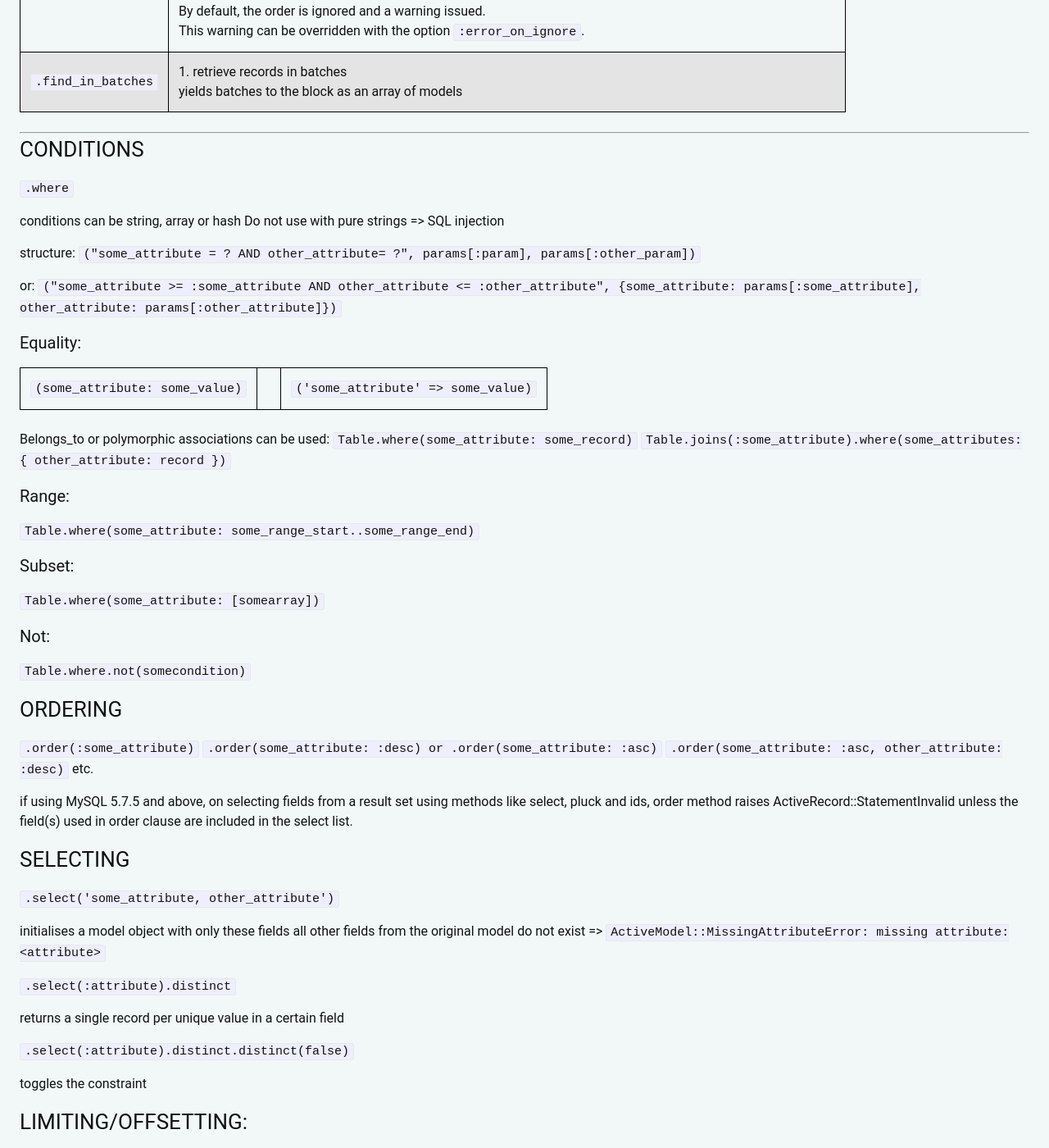
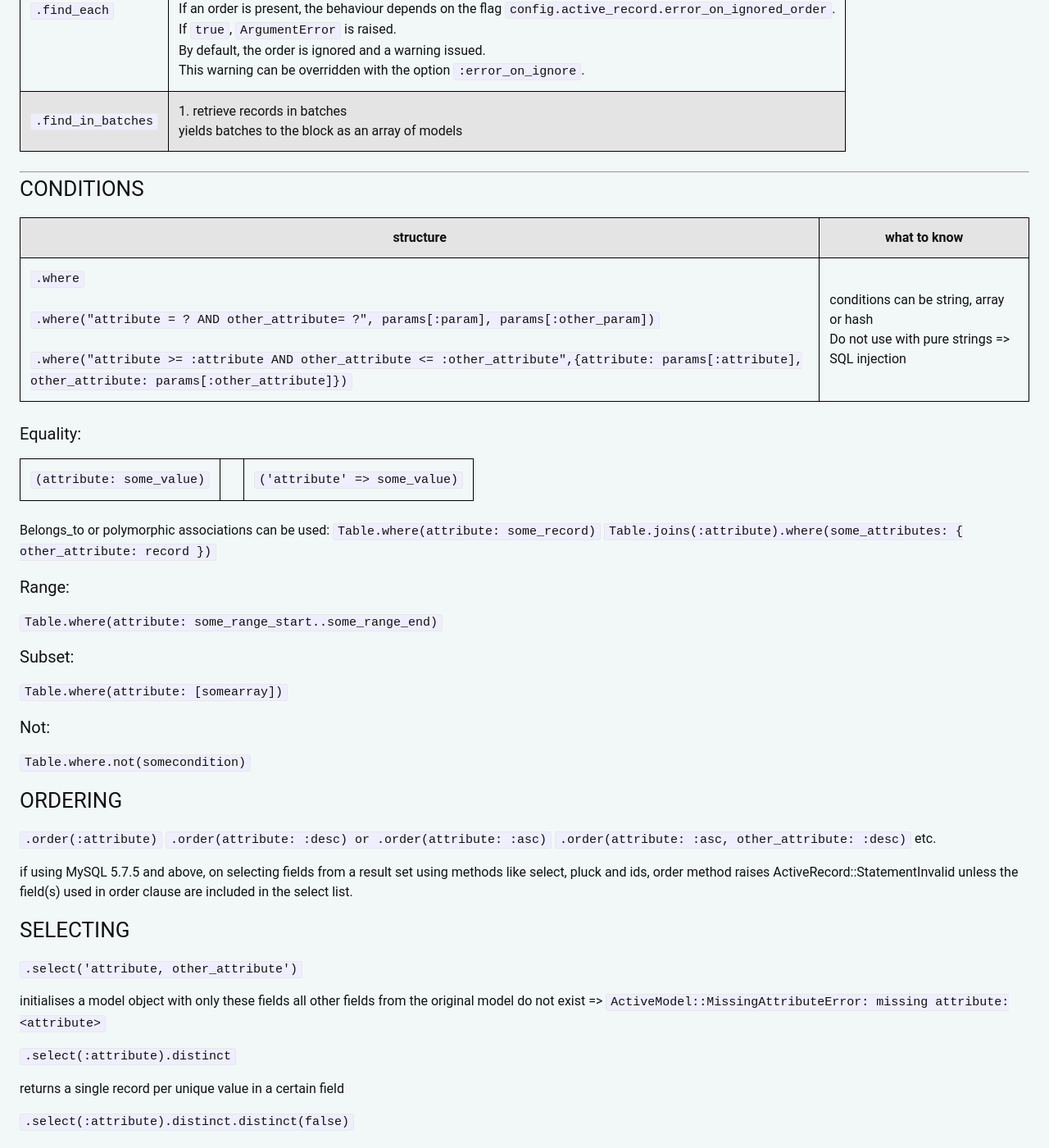
Before and after one commit to natachatomkinson/archived-personal-website, a Jekyll site: the page built from src/_posts/2017-07-26-active-record-cheat-sheet.md, in a window 1280 px wide and 1400 px high, scrolled down 1586 px. Shown: the whole window at 82% size. Built offline with Jekyll 4.4.1, drawn with Linux system fonts in a browser that asks for light colours; some web fonts are replaced; a script that is not in the unit is left out; some of the changed text lies outside the part shown.

Commit message:
Edit post

```diff
--- a/src/_posts/2017-07-26-active-record-cheat-sheet.md
+++ b/src/_posts/2017-07-26-active-record-cheat-sheet.md
@@ -34,7 +34,7 @@ List of methods:
 
 |structure|what to know|
 |---|---|
-`.find + id or [ids]` |raises an ActiveRecord::RecordNotFound error in case of no record |
+`.find(id || [ids])` |raises an ActiveRecord::RecordNotFound error in case of no record |
 
 All methods below:
 - do not raise exceptions
@@ -43,7 +43,7 @@ All methods below:
 |structure|what to know|
 |---|---|
 |`.take(optional n)`|picks one (or n) 'random' record from table, returns nil/no exception in case of no record |
-| `.first(optional n) / .last(optional n)` | returns first/last (n) record(s) <br>default -> ordered by primary key with `.order(:some_attribute)` -> ordered by specified attribute <br>with `default_scope` on model -> ordered by scope on model |
+| `.first(optional n) / .last(optional n)` | returns first/last (n) record(s) <br>default -> ordered by primary key <br>with `.order(:attribute)` -> ordered by specified attribute <br>with `default_scope` on model -> ordered by scope on model |
 `.find_by`|returns record based on attribute search.<br> Bonus: can be written `.find_by_some_attribute_name`|
 
 To perform big queries:
@@ -65,54 +65,46 @@ Options:
 
 |structure|what to know|
 |---|---|
-|`.find_each`|1. retrieve records in batches 2. yields each one to the block <br> NB:<br>If an order is present, the behaviour depends on the flag `config.active_record.error_on_ignored_order`.<br>If `true`, `ArgumentError` is raised.<br>By default, the order is ignored and a warning issued.<br>This warning can be overridden with the option `:error_on_ignore`. |
+|`.find_each`|1. retrieve records in batches<br>2. yields each one to the block <br> NB:<br>If an order is present, the behaviour depends on the flag `config.active_record.error_on_ignored_order`.<br>If `true`, `ArgumentError` is raised.<br>By default, the order is ignored and a warning issued.<br>This warning can be overridden with the option `:error_on_ignore`. |
 |`.find_in_batches`|1. retrieve records in batches<br>yields batches to the block as an array of models|
 
 ---
 
 ### CONDITIONS
 
-`.where`
-
-conditions can be string, array or hash
-Do not use with pure strings => SQL injection
-
-structure:
-`("some_attribute = ? AND other_attribute= ?", params[:param], params[:other_param])`
-
-or:
-`("some_attribute >= :some_attribute AND other_attribute <= :other_attribute",
-{some_attribute: params[:some_attribute], other_attribute: params[:other_attribute]})`
+|structure|what to know|
+|---|---|
+|`.where`<br><br>`.where("attribute = ? AND other_attribute= ?", params[:param], params[:other_param])`<br><br>`.where("attribute >= :attribute AND other_attribute <= :other_attribute",{attribute: params[:attribute], other_attribute: params[:other_attribute]})`|conditions can be string, array or hash<br>Do not use with pure strings => SQL injection|
 
 #### Equality:
 
-`(some_attribute: some_value)` || `('some_attribute' => some_value)`
+`(attribute: some_value)` || `('attribute' => some_value)`
 
 Belongs_to or polymorphic associations can be used:
-`Table.where(some_attribute: some_record)`
-`Table.joins(:some_attribute).where(some_attributes: { other_attribute: record })`
+`Table.where(attribute: some_record)`
+`Table.joins(:attribute).where(some_attributes: { other_attribute: record })`
 
 #### Range:
 
-`Table.where(some_attribute: some_range_start..some_range_end)`
+`Table.where(attribute: some_range_start..some_range_end)`
 
 #### Subset:
-`Table.where(some_attribute: [somearray])`
+`Table.where(attribute: [somearray])`
 
 #### Not:
 `Table.where.not(somecondition)`
 
 ### ORDERING
-`.order(:some_attribute)`
-`.order(some_attribute: :desc) or .order(some_attribute: :asc)`
-`.order(some_attribute: :asc, other_attribute: :desc)`
+`.order(:attribute)`
+`.order(attribute: :desc) or .order(attribute: :asc)`
+`.order(attribute: :asc, other_attribute: :desc)`
 etc.
 
 if using MySQL 5.7.5 and above, on selecting fields from a result set using methods like select, pluck and ids, order method raises ActiveRecord::StatementInvalid  unless the field(s) used in order clause are included in the select list.
 
 ### SELECTING
 
-`.select('some_attribute, other_attribute')`
+`.select('attribute, other_attribute')`
 
 initialises a model object with only these fields
 all other fields from the original model do not exist => `ActiveModel::MissingAttributeError: missing attribute: <attribute>`
```
